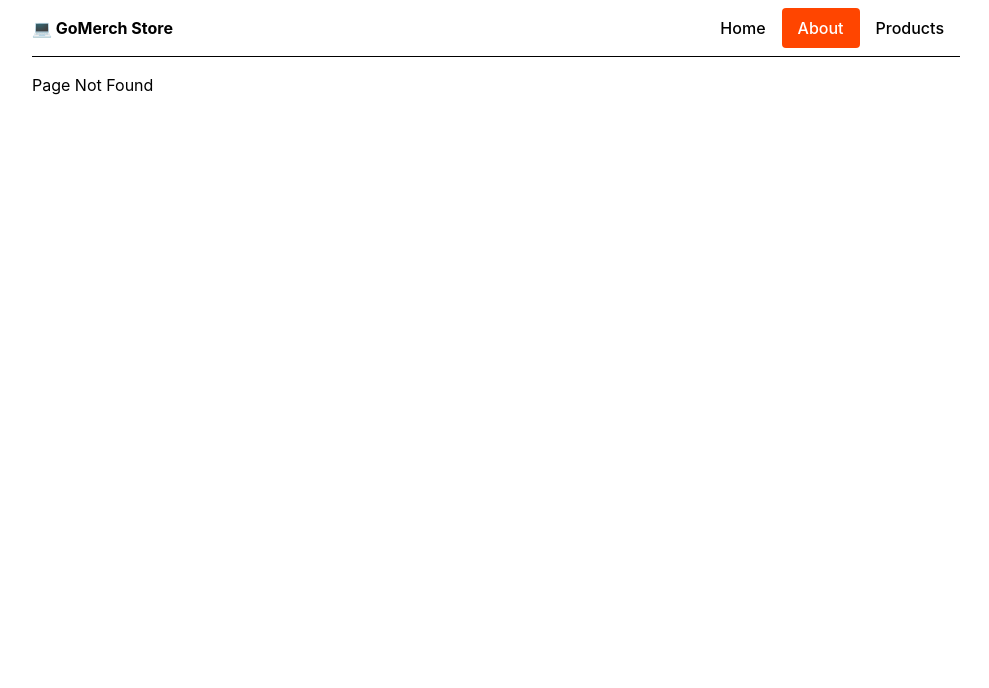
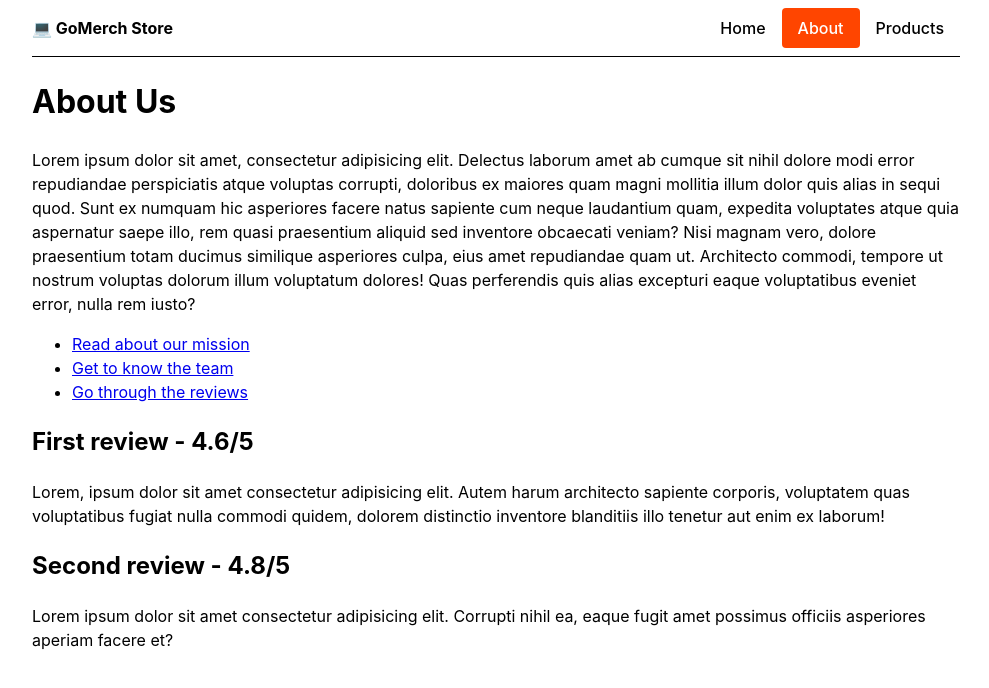
Before and after one commit to Sysqwerty/react_test, a React (Vite) app: page /about/reviews in a window 1280 px wide. Before the commit this address had no page. Shown: the top 688 px of the page, without its empty margins (144-1133 px from the left). Built offline with nearby package versions, Linux system fonts and the light colour scheme.

Commit message:
add nested routing example (about page)

```diff
--- a/src/App.jsx
+++ b/src/App.jsx
@@ -1,43 +1,27 @@
-import { Routes, Route, NavLink } from 'react-router-dom';
-import clsx from 'clsx';
+import { Routes, Route } from 'react-router-dom';
 import Home from '@pages/Home';
 import About from '@pages/About';
 import Products from '@pages/Products';
 import ProductDetails from '@pages/ProductDetails';
+import AppBar from '@components/AppBar';
+import Mission from '@components/Mission';
+import Team from '@components/Team';
+import Reviews from '@components/Reviews';
 import NotFound from '@pages/NotFound';
 import css from './App.module.css';
-
-const buildLinkClass = ({ isActive }) => {
-  return clsx(css.link, isActive && css.active);
-};
 
 const App = () => {
   return (
     <div className={css.container}>
-      <header className={css.header}>
-        <p className={css.logo}>
-          <span role="img" aria-label="computer icon">
-            💻
-          </span>{' '}
-          GoMerch Store
-        </p>
-
-        <nav className={css.nav}>
-          <NavLink to="/" className={buildLinkClass}>
-            Home
-          </NavLink>
-          <NavLink to="/about" className={buildLinkClass}>
-            About
-          </NavLink>
-          <NavLink to="/products" className={buildLinkClass}>
-            Products
-          </NavLink>
-        </nav>
-      </header>
+      <AppBar />
 
       <Routes>
         <Route path="/" element={<Home />} />
-        <Route path="/about" element={<About />} />
+        <Route path="/about" element={<About />}>
+          <Route path="mission" element={<Mission />} />
+          <Route path="team" element={<Team />} />
+          <Route path="reviews" element={<Reviews />} />
+        </Route>
         <Route path="/products" element={<Products />} />
         <Route path="/products/:id" element={<ProductDetails />} />
         <Route path="*" element={<NotFound />} />
--- a/src/App.module.css
+++ b/src/App.module.css
@@ -3,35 +3,3 @@
   margin: 0 auto;
   padding: 0 16px;
 }
-
-.header {
-  display: flex;
-  align-items: center;
-  justify-content: space-between;
-  gap: 12px;
-  padding: 8px 0;
-  margin-bottom: 16px;
-  border-bottom: 1px solid black;
-}
-
-.nav {
-  display: flex;
-}
-
-.logo {
-  font-weight: 700;
-  margin: 0;
-}
-
-.link {
-  padding: 8px 16px;
-  border-radius: 4px;
-  text-decoration: none;
-  color: black;
-  font-weight: 500;
-}
-
-.active {
-  color: white;
-  background-color: orangered;
-}
--- /dev/null
+++ b/src/components/AppBar.jsx
@@ -0,0 +1,34 @@
+import { NavLink } from 'react-router-dom';
+import clsx from 'clsx';
+import css from './AppBar.module.css';
+
+const buildLinkClass = ({ isActive }) => {
+  return clsx(css.link, isActive && css.active);
+};
+
+const AppBar = () => {
+  return (
+    <header className={css.header}>
+      <p className={css.logo}>
+        <span role="img" aria-label="computer icon">
+          💻
+        </span>{' '}
+        GoMerch Store
+      </p>
+
+      <nav className={css.nav}>
+        <NavLink to="/" className={buildLinkClass}>
+          Home
+        </NavLink>
+        <NavLink to="/about" className={buildLinkClass}>
+          About
+        </NavLink>
+        <NavLink to="/products" className={buildLinkClass}>
+          Products
+        </NavLink>
+      </nav>
+    </header>
+  );
+};
+
+export default AppBar;
--- /dev/null
+++ b/src/components/AppBar.module.css
@@ -0,0 +1,31 @@
+.header {
+  display: flex;
+  align-items: center;
+  justify-content: space-between;
+  gap: 12px;
+  padding: 8px 0;
+  margin-bottom: 16px;
+  border-bottom: 1px solid black;
+}
+
+.nav {
+  display: flex;
+}
+
+.logo {
+  font-weight: 700;
+  margin: 0;
+}
+
+.link {
+  padding: 8px 16px;
+  border-radius: 4px;
+  text-decoration: none;
+  color: black;
+  font-weight: 500;
+}
+
+.active {
+  color: white;
+  background-color: orangered;
+}
--- /dev/null
+++ b/src/components/Mission.jsx
@@ -0,0 +1,22 @@
+const Mission = () => {
+  return (
+    <section>
+      <h2>Our mission</h2>
+      <p>
+        Lorem ipsum dolor, sit amet consectetur adipisicing elit. Ut, nesciunt
+        veniam. Excepturi itaque, voluptates fugiat perspiciatis quo saepe! Iste
+        eaque porro eveniet error dicta, modi ipsum hic quis minima inventore.
+      </p>
+      <p>
+        Lorem ipsum dolor sit amet consectetur adipisicing elit. Tempora quaerat
+        illum excepturi odit doloremque, vitae quasi corporis commodi nisi quae
+        perspiciatis amet consectetur reprehenderit inventore laborum facilis
+        quia mollitia exercitationem eaque rerum dignissimos maiores, quos iure
+        blanditiis. Dolorem, nam? Aliquid sequi molestias vel, tenetur maxime
+        pariatur? Molestiae libero cum quidem.
+      </p>
+    </section>
+  );
+};
+
+export default Mission;
--- /dev/null
+++ b/src/components/Reviews.jsx
@@ -0,0 +1,25 @@
+const Reviews = () => {
+  return (
+    <section>
+      <div>
+        <h2>First review - 4.6/5</h2>
+        <p>
+          Lorem, ipsum dolor sit amet consectetur adipisicing elit. Autem harum
+          architecto sapiente corporis, voluptatem quas voluptatibus fugiat
+          nulla commodi quidem, dolorem distinctio inventore blanditiis illo
+          tenetur aut enim ex laborum!
+        </p>
+      </div>
+      <div>
+        <h2>Second review - 4.8/5</h2>
+        <p>
+          Lorem ipsum dolor sit amet consectetur adipisicing elit. Corrupti
+          nihil ea, eaque fugit amet possimus officiis asperiores aperiam facere
+          et?
+        </p>
+      </div>
+    </section>
+  );
+};
+
+export default Reviews;
--- /dev/null
+++ b/src/components/Team.jsx
@@ -0,0 +1,25 @@
+const Team = () => {
+  return (
+    <section>
+      <ul>
+        <li>
+          <b>CEO</b> - Gabrijela Vohu Manah
+        </li>
+        <li>
+          <b>Sales</b> - Darius Marianne
+        </li>
+        <li>
+          <b>Product</b> - Ségdae Jean-Pierre
+        </li>
+        <li>
+          <b>Marketing</b> - Melina Theotimos
+        </li>
+        <li>
+          <b>Engineering</b> - Gregor Ramadhani
+        </li>
+      </ul>
+    </section>
+  );
+};
+
+export default Team;
--- a/src/pages/About.jsx
+++ b/src/pages/About.jsx
@@ -1,3 +1,5 @@
+import { Link, Outlet } from 'react-router-dom';
+
 const About = () => {
   return (
     <main>
@@ -13,8 +15,20 @@
         praesentium totam ducimus similique asperiores culpa, eius amet
         repudiandae quam ut. Architecto commodi, tempore ut nostrum voluptas
         dolorum illum voluptatum dolores! Quas perferendis quis alias excepturi
-        eaque voluptatibus eveniet error?
+        eaque voluptatibus eveniet error, nulla rem iusto?
       </p>
+      <ul>
+        <li>
+          <Link to="mission">Read about our mission</Link>
+        </li>
+        <li>
+          <Link to="team">Get to know the team</Link>
+        </li>
+        <li>
+          <Link to="reviews">Go through the reviews</Link>
+        </li>
+      </ul>
+      <Outlet />
     </main>
   );
 };
```
Also changed, not shown: vercel.json (added).
